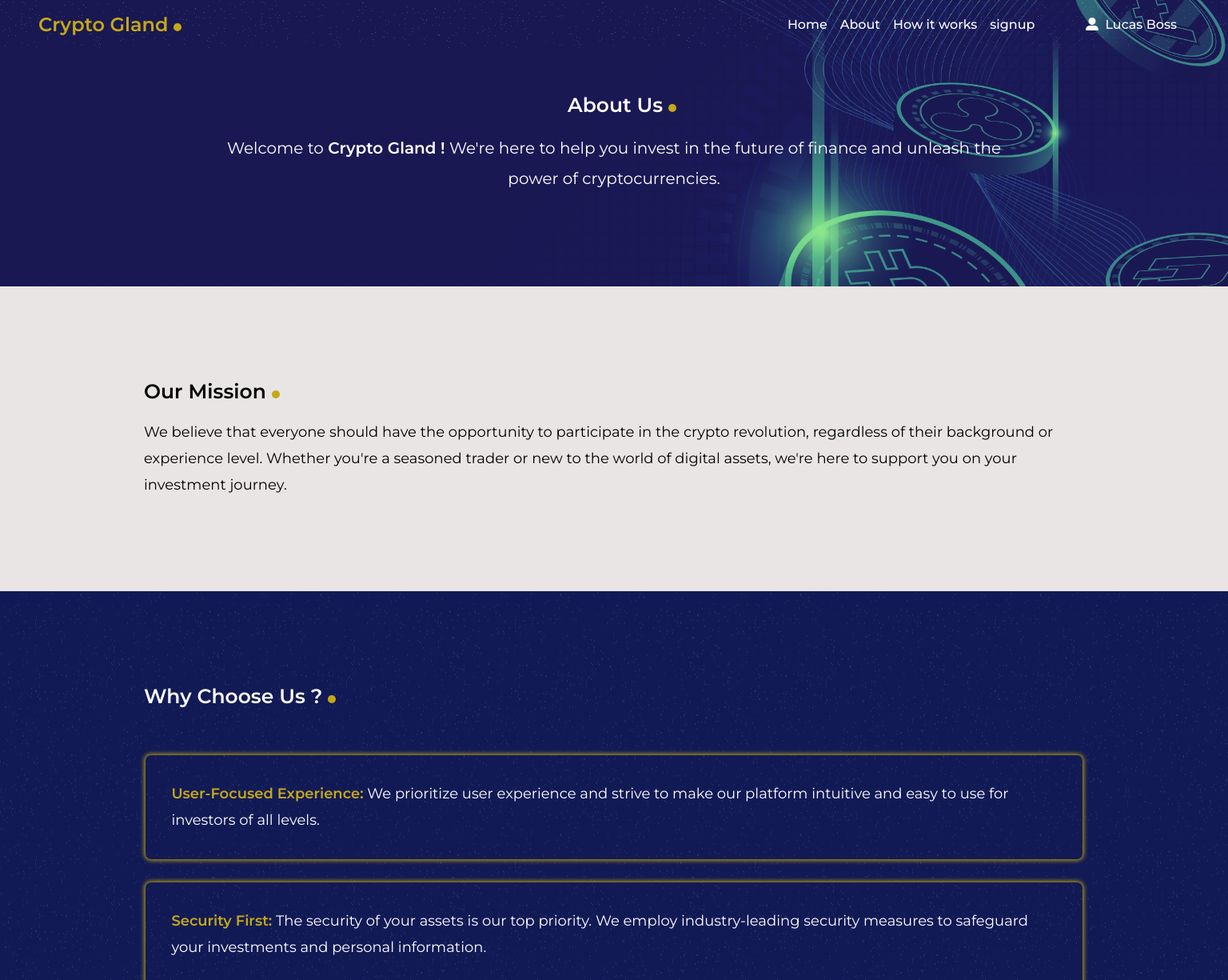
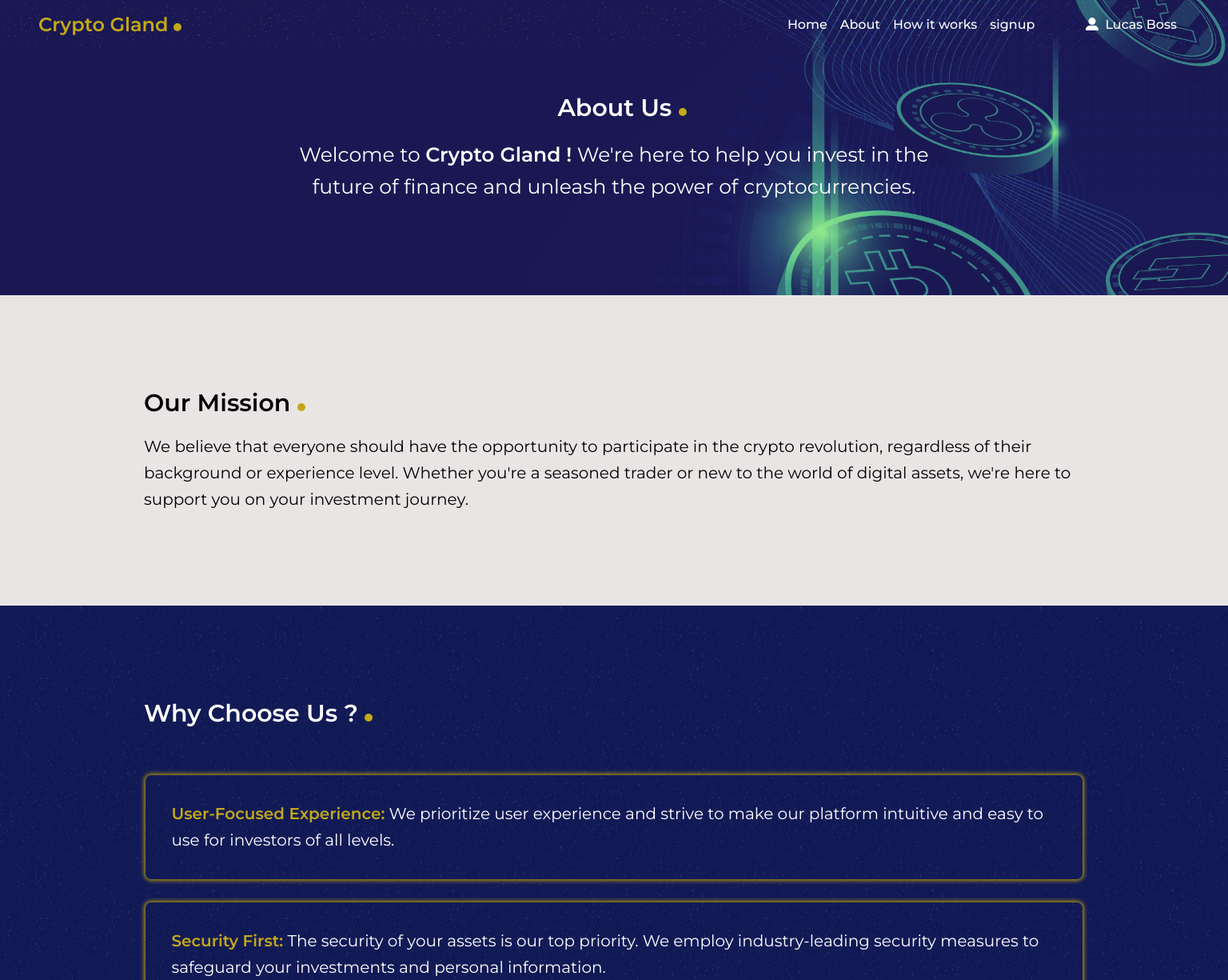
Before and after one commit to Tobby8629/miner, a React (Create React App) app: page /about in a window 1536 px wide. Shown: the top 1225 px of the page at 80% size. Built offline with nearby package versions, Linux system fonts and the light colour scheme; no server answers.

Commit message:
font sizes and positionings adjusted

```diff
--- a/src/component/Info/info.css
+++ b/src/component/Info/info.css
@@ -143,17 +143,30 @@
 }
 
 @media (min-width: 1440px) {
-  .about {
-    padding: 6rem 16rem;
+  .aboutUs {
+    width: 100%;
+    margin: 0 auto;
   }
 
-  /* .about h1 {
-    font-size: 25px;
-  } */
+  .aboutUs h1 {
+    font-size: 30px;
+  }
+
+  .about,
+  .ourMission,
+  .whyUs {
+    width: 100%;
+    margin: 0 auto;
+  }
+
+
+  .about {
+    padding: 6rem 22vw;
+  }
 
   .about p {
-    font-size: 20px;
-    line-height: 38px;
+    font-size: 25px;
+    line-height: 40px;
   }
 
   .ourMission {
@@ -161,7 +174,7 @@
   }
 
   .ourMission p {
-    font-size: 18px;
+    font-size: 20px;
     line-height: 33px;
   }
 
@@ -175,7 +188,7 @@
 
   .whyUs ul li {
     padding: 2rem 2rem;
-    font-size: 18px;
+    font-size: 20px;
     line-height: 33px;
   }
 
@@ -183,8 +196,8 @@
     padding: 6rem 10rem;
   }
 
-  .getStarted p{
-    font-size: 18px;
+  .getStarted p {
+    font-size: 20px;
     line-height: 33px;
   }
 }
```
